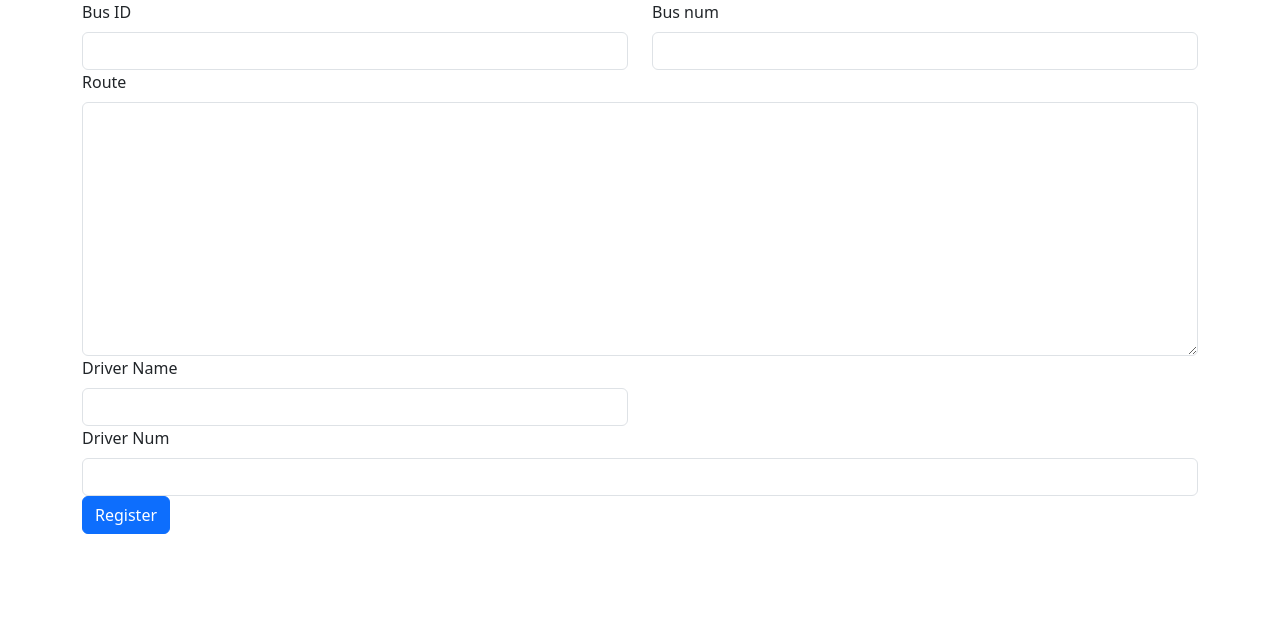
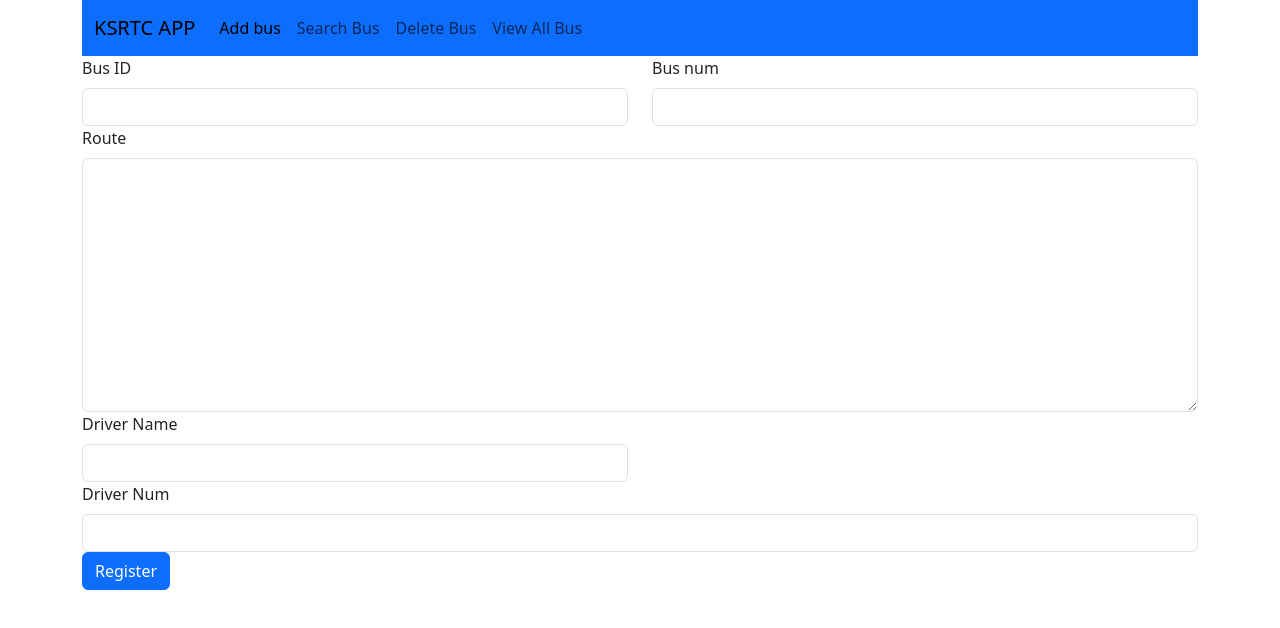
Before and after one commit to SonaMSunny/KSRTCapp, a plain HTML site: page index.html in a window 1280 px wide. Drawn offline with nearby package versions, Linux system fonts and the light colour scheme.

Commit message:
NAVBAR completed

```diff
--- a/index.html
+++ b/index.html
@@ -11,6 +11,33 @@
 
 <body>
     <div class="container">
+
+        <nav class="navbar navbar-expand-lg bg-primary">
+            <div class="container-fluid">
+              <a class="navbar-brand" href="#">KSRTC APP</a>
+              <button class="navbar-toggler" type="button" data-bs-toggle="collapse" data-bs-target="#navbarNav" aria-controls="navbarNav" aria-expanded="false" aria-label="Toggle navigation">
+                <span class="navbar-toggler-icon"></span>
+              </button>
+              <div class="collapse navbar-collapse" id="navbarNav">
+                <ul class="navbar-nav">
+                  <li class="nav-item">
+                    <a class="nav-link active" aria-current="page" href="index.html">Add bus</a>
+                  </li>
+                  <li class="nav-item">
+                    <a class="nav-link" href="search.html">Search Bus</a>
+                  </li>
+                  <li class="nav-item">
+                    <a class="nav-link" href="delete.html">Delete Bus</a>
+                  </li>
+                  <li class="nav-item">
+                    <a class="nav-link" href="list.html">View All Bus</a>
+                  </li>
+                </ul>
+              </div>
+            </div>
+          </nav>
+
+
         <div class="row">
     <div class="col col-12 col-sm-12 col-md-12 col-ld-12 col-xl-12 col-xxl-12">
         <div class="row g 3">
```
Also changed, not shown: LIST.HTML (+26 -0 lines), delete.html (+25 -0 lines), search.html (+26 -0 lines).
